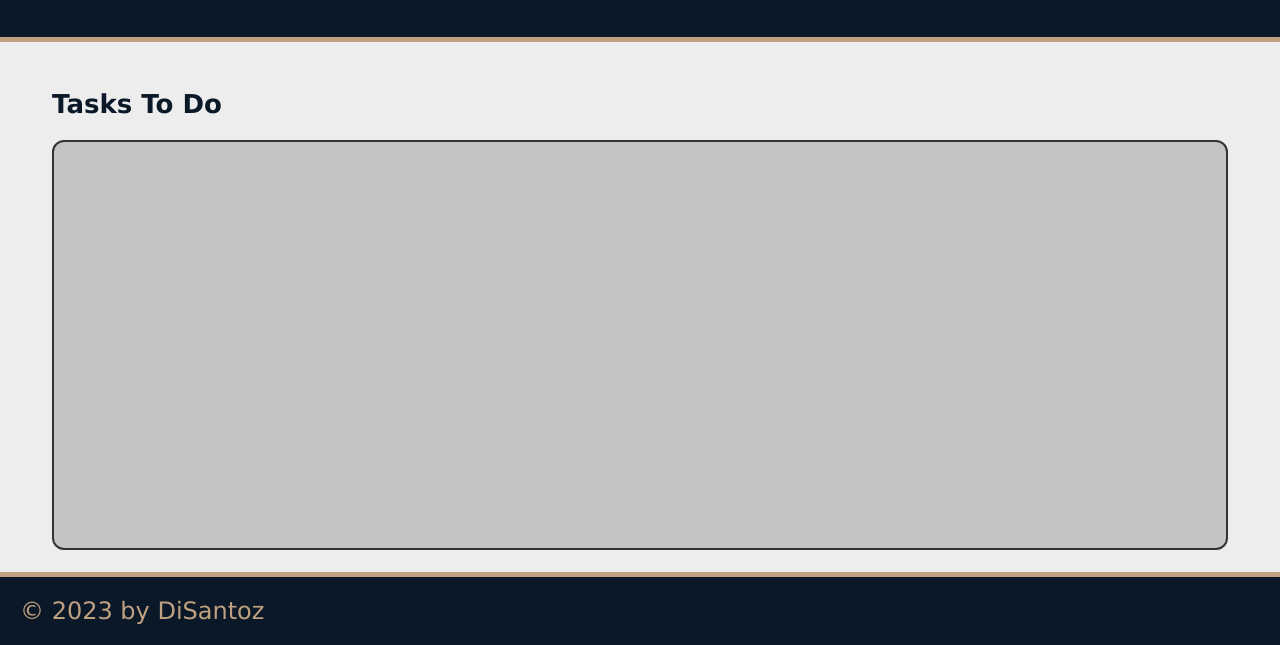
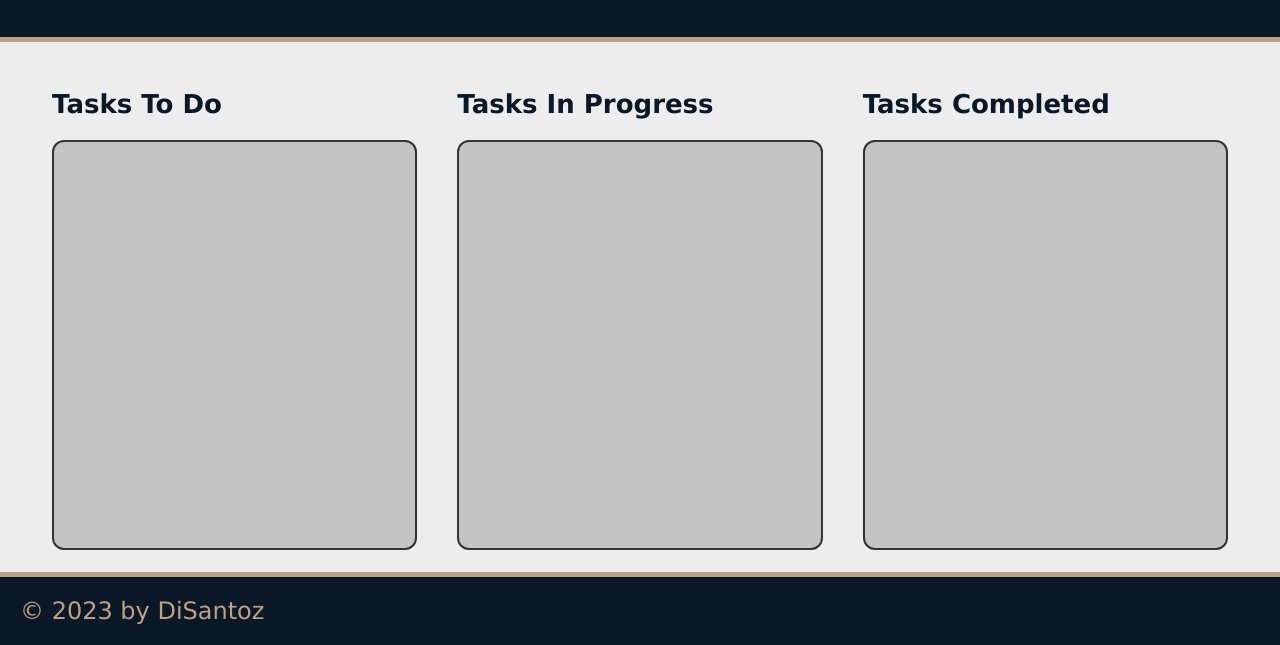
Before and after one commit to DiSantoz/task_mate, a plain HTML site: page index.html in a window 1280 px wide. Shown: the part 155-800 px from the top of the page. Drawn offline with Linux system fonts and the light colour scheme.

Commit message:
add new sections

```diff
--- a/index.html
+++ b/index.html
@@ -37,9 +37,20 @@
       </form>
     </header>
     <main class="page-content">
+      <!-- tasks to do -->
       <section class="task-list-wrapper">
         <h2 class="list-title">Tasks To Do</h2>
         <ul class="task-list" id="tasks-to-do"></ul>
+      </section>
+      <!-- tasks in progress -->
+      <section class="task-list-wrapper">
+        <h2 class="list-title">Tasks In Progress</h2>
+        <ul class="task-list" id="tasks-in-progress"></ul>
+      </section>
+      <!-- tasks completed -->
+      <section class="task-list-wrapper">
+        <h2 class="list-title">Tasks Completed</h2>
+        <ul class="task-list" id="tasks-completed"></ul>
       </section>
     </main>
     <footer>&copy; 2023 by DiSantoz</footer>
```
